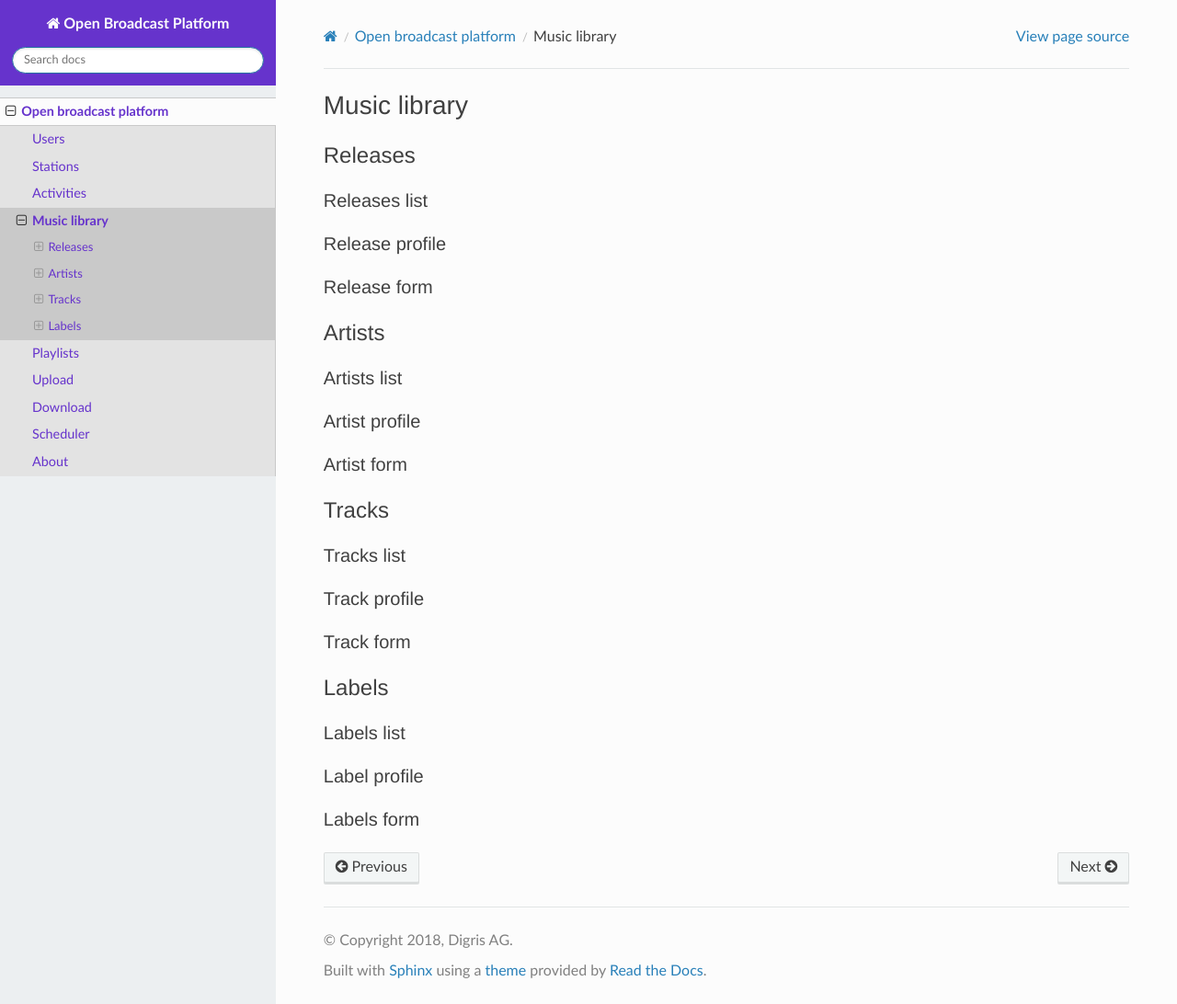
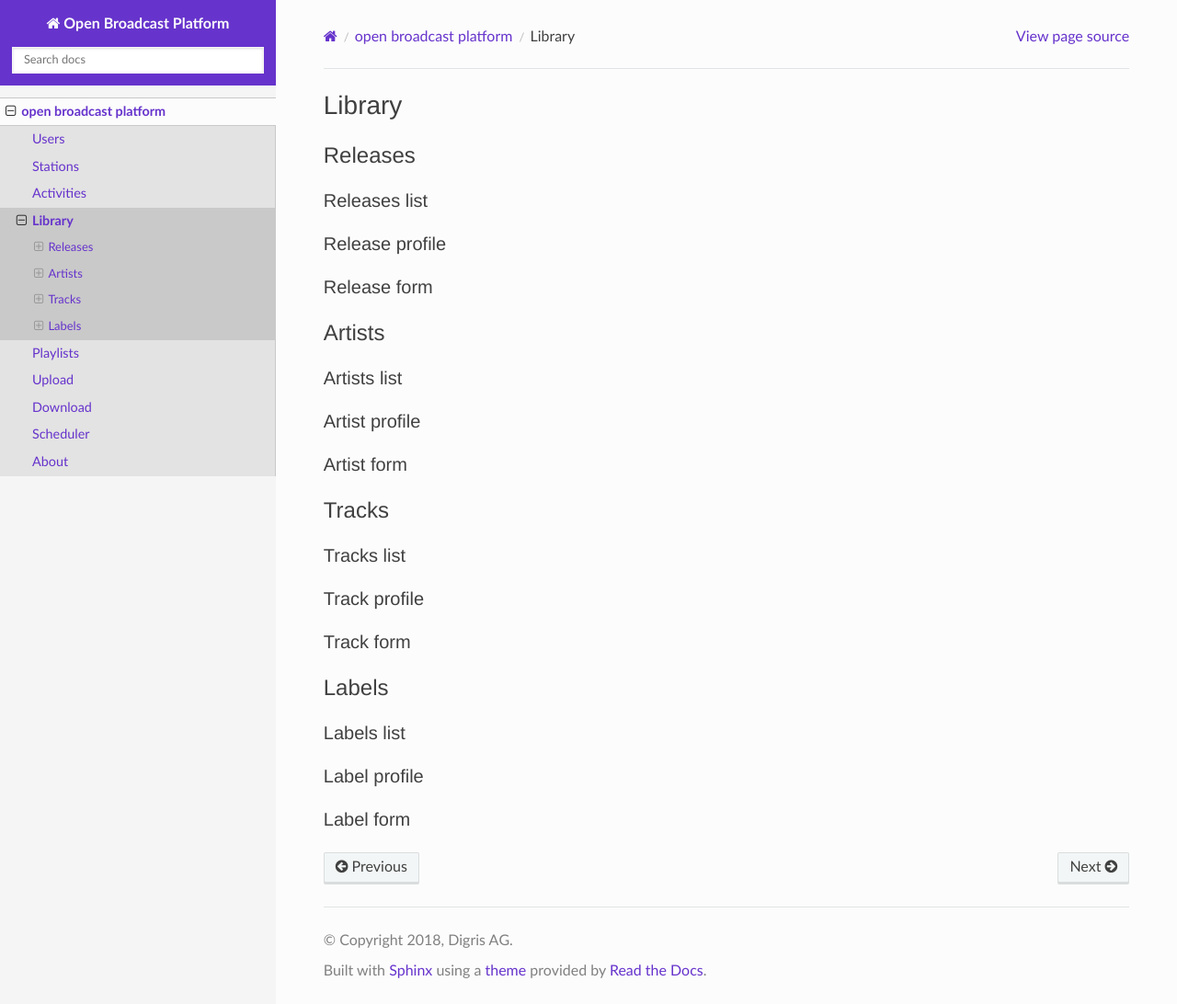
Before and after one commit to digris/doc-openbroadcast-platform, a Sphinx documentation site: the page built from source/application/library/index.rst, in a window 1280 px wide and 1092 px high. Shown: the whole window at 92% size. Built offline with Sphinx 7.4.7 and the Read the Docs theme 2.0.0, drawn with Linux system fonts in a browser that asks for light colours.

Commit message:
Third commit

```diff
--- a/source/_static/custom.css
+++ b/source/_static/custom.css
@@ -1,7 +1,44 @@
+/* Generic typography setting for open broadcast */
 h1, h2, .rst-content .toctree-wrapper p.caption, h3, h4, h5, h6, legend {
     font-family: "Helvetica Neue Light", "HelveticaNeue-Light", "Helvetica Neue", Calibri, Helvetica, Arial, sans-serif;
     font-weight: 300;
 }
+
+/* rtd sidebar search form */
+
+.wy-side-nav-search input[type="text"] {
+
+    width: 100%;
+    border-radius: 0;
+    padding: 6px 12px;
+    border-color: #f5f5f5;
+
+}
+
+/* active links */
+a {
+    color: #6633CC;
+    text-decoration: none;
+    cursor: pointer;
+}
+
+/* sidebar navigation */
+
+.wy-nav-side {
+    position: fixed;
+    top: 0;
+    bottom: 0;
+    left: 0;
+    padding-bottom: 2em;
+    width: 300px;
+    overflow-x: hidden;
+    overflow-y: hidden;
+    min-height: 100%;
+    color: #6633CC;
+    background: #f5f5f5;
+    z-index: 200;
+}
+
 
 
 .wy-nav-content {
@@ -13,11 +50,7 @@
 .wy-side-nav-search, .wy-nav-top {
   background: #6633CC !important;
 }
-/* Sidebar */
-.wy-nav-side {
-  background: #eceff1 !important;
-  color: #6633CC !important;
-}
+
 
 .wy-nav-side li a {
   color: #6633CC !important;
--- a/source/application/index.rst
+++ b/source/application/index.rst
@@ -1,5 +1,5 @@
 
-Open broadcast platform
+open broadcast platform
 ===================================================
 
 .. toctree::
--- a/source/application/library/index.rst
+++ b/source/application/library/index.rst
@@ -1,5 +1,5 @@
 ##############
-Music library
+Library
 ##############
 
 
@@ -49,11 +68,18 @@
 Labels
 **********
 
+.. _label_list:
+
 Labels list
 ===========
+
+.. _label_profile:
 
 Label profile
 =============
 
-Labels form
+
+.. _label_form:
+
+Label form
 ===========
--- a/source/index.rst
+++ b/source/index.rst
@@ -3,7 +3,7 @@
    You can adapt this file completely to your liking, but it should at least
    contain the root `toctree` directive.
 
-Welcome to Open Broadcast Platform's documentation!
+Welcome to open broadcast platform's documentation!
 ===================================================
 
 .. toctree::
```
Also changed, not shown: other parts of source/application/library/index.rst (+19 -0 lines), source/application/upload/index.rst (+97 -60 lines), source/application/upload/img/import_000_summary.png (added).
